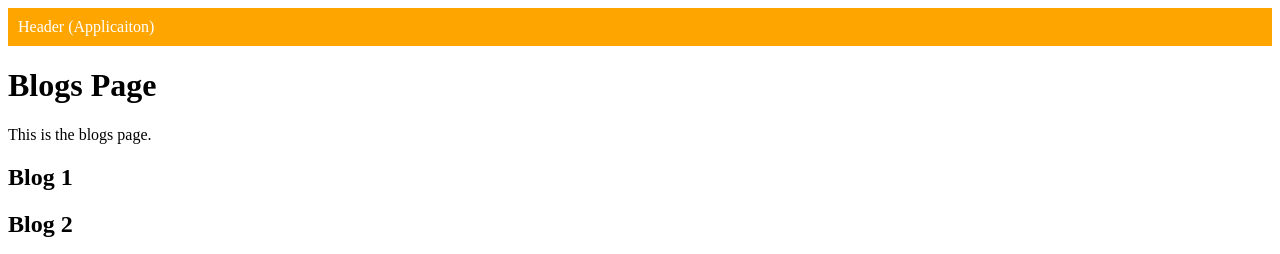
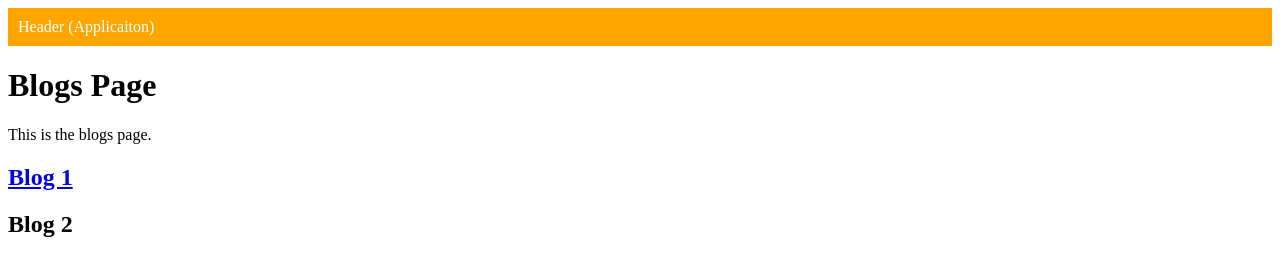
Before and after one commit to coder8820/Nextjs, a Next.js app in the folder my-app/: page /blogs in a window 1280 px wide. Shown: the top 254 px of the page. Built offline with nearby package versions, Linux system fonts and the light colour scheme.

Commit message:
todays working stars

```diff
--- a/my-app/app/(applications)/blogs/page.js
+++ b/my-app/app/(applications)/blogs/page.js
@@ -24,7 +24,9 @@ export default function Blogs() {
       <div className="mx-auto p-4">
         <h1>Blogs Page</h1>
         <p>This is the blogs page.</p>
-        <h2>Blog 1</h2>
+        <Link href="blog1">
+          <h2>Blog 1</h2>
+        </Link>
         <h2>Blog 2</h2>
         <h2>Blog 3</h2>
         <h2>Blog 4</h2>
```
